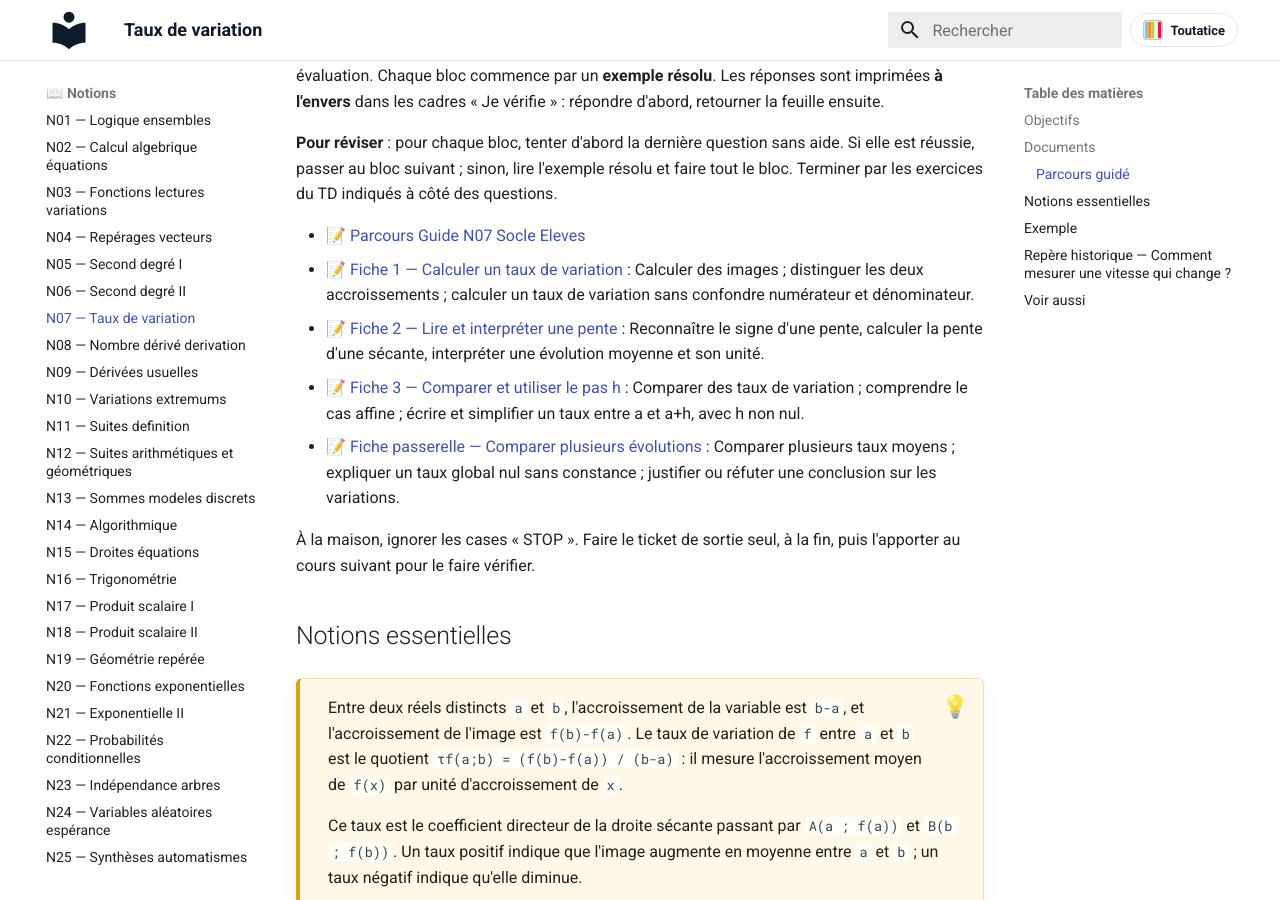
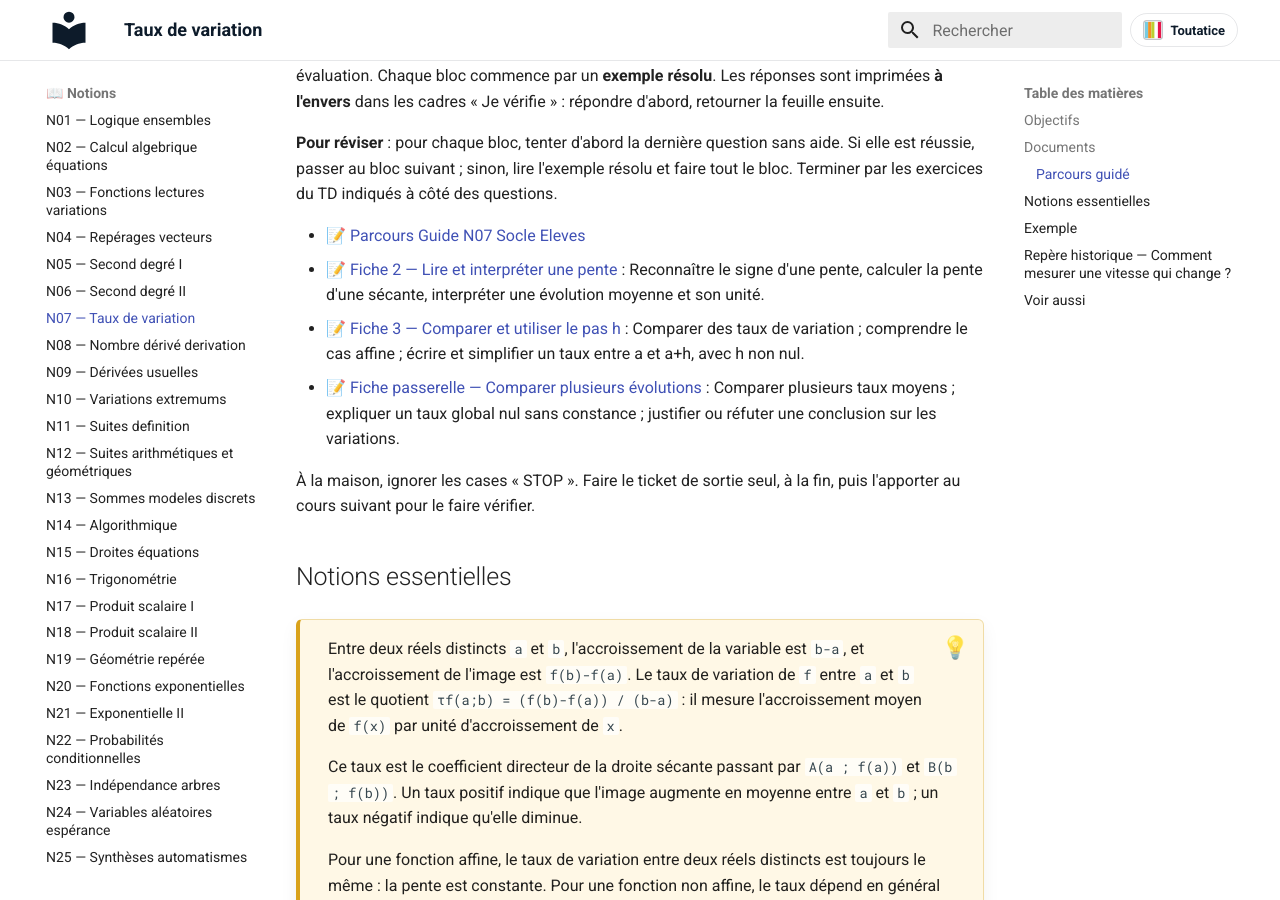
Before and after one commit to vnicolle56610/maths-premiere-specialite, an MkDocs documentation site: the page built from docs/notions/N07-taux-de-variation.md, in a window 1280 px wide and 900 px high, scrolled down 892 px. Built offline with MkDocs 1.6.1 and Material for MkDocs 9.7.7, drawn with Linux system fonts in a browser that asks for light colours.

Commit message:
Publication automatique : 0 fichier(s) copié(s), 1 page(s) mise(s) à jour
Pages mises à jour :
  - docs/notions/N07-taux-de-variation.md

Autres fichiers :
  - publication_manifest.json

Généré par le protocole de publication (publier_ressources_site.py / publier_ressources_gui.py).

```diff
--- a/docs/notions/N07-taux-de-variation.md
+++ b/docs/notions/N07-taux-de-variation.md
@@ -41,7 +41,6 @@ Des fiches pour reprendre la notion en autonomie : à la maison, après une abse
 **Pour réviser** : pour chaque bloc, tenter d'abord la dernière question sans aide. Si elle est réussie, passer au bloc suivant ; sinon, lire l'exemple résolu et faire tout le bloc. Terminer par les exercices du TD indiqués à côté des questions.
 
 - 📝 [Parcours Guide N07 Socle Eleves](../parcours-guide/PARCOURS_GUIDE_N07_SOCLE_ELEVES.pdf)
-- 📝 [Fiche 1 — Calculer un taux de variation](../parcours-guide/PARCOURS_GUIDE_N07_FICHE_1.pdf) : Calculer des images ; distinguer les deux accroissements ; calculer un taux de variation sans confondre numérateur et dénominateur.
 - 📝 [Fiche 2 — Lire et interpréter une pente](../parcours-guide/PARCOURS_GUIDE_N07_FICHE_2.pdf) : Reconnaître le signe d'une pente, calculer la pente d'une sécante, interpréter une évolution moyenne et son unité.
 - 📝 [Fiche 3 — Comparer et utiliser le pas h](../parcours-guide/PARCOURS_GUIDE_N07_FICHE_3.pdf) : Comparer des taux de variation ; comprendre le cas affine ; écrire et simplifier un taux entre a et a+h, avec h non nul.
 - 📝 [Fiche passerelle — Comparer plusieurs évolutions](../parcours-guide/PARCOURS_GUIDE_N07_FICHE_4.pdf) : Comparer plusieurs taux moyens ; expliquer un taux global nul sans constance ; justifier ou réfuter une conclusion sur les variations.
--- a/publication_manifest.json
+++ b/publication_manifest.json
@@ -170,7 +170,6 @@
         "AUTOMATISMES_N07_TAUX_DE_VARIATION.pdf"
       ],
       "parcours": [
-        "PARCOURS_GUIDE_N07_FICHE_1.pdf",
         "PARCOURS_GUIDE_N07_FICHE_2.pdf",
         "PARCOURS_GUIDE_N07_FICHE_3.pdf",
         "PARCOURS_GUIDE_N07_FICHE_4.pdf",
```
